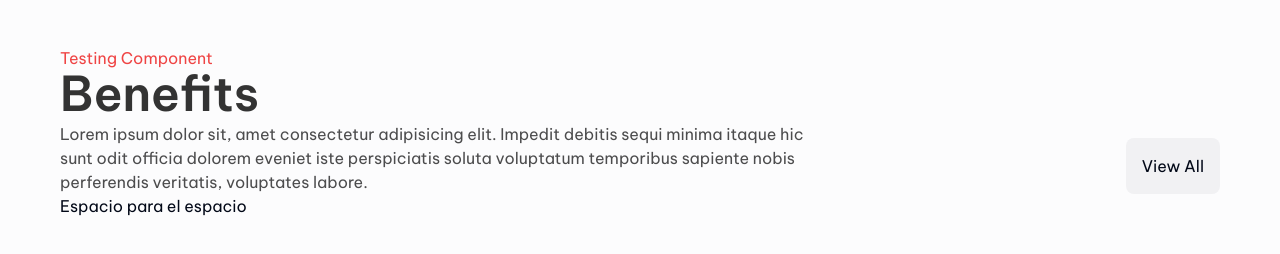
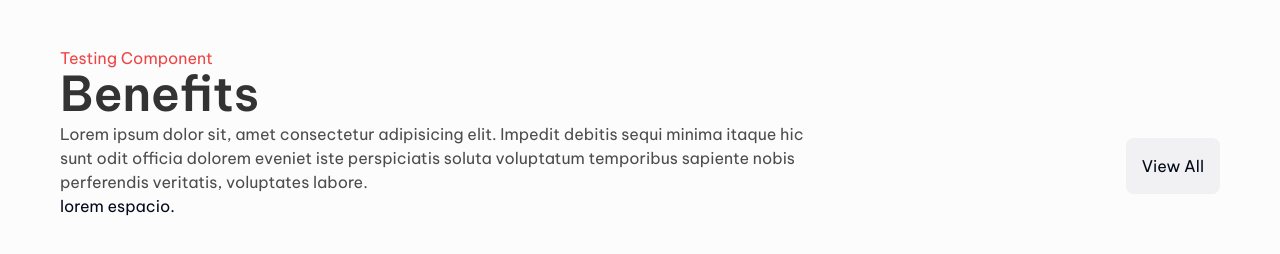
Before and after one commit to ManuelAlejandro93/innovarte, a React (Vite) app: page / in a window 1280 px wide. Shown: the part 482-736 px from the top of the page. Built offline with nearby package versions, Linux system fonts and the light colour scheme; what tailwindcss-animated would draw is missing.

Commit message:
Single Section Header - some corrections - Done.

```diff
--- a/src/Components/SingleSectionHeader/SingleSectionHeader.tsx
+++ b/src/Components/SingleSectionHeader/SingleSectionHeader.tsx
@@ -7,7 +7,7 @@ export const SingleSectionHeader = ({
   subtitle
 }: SingleSectionHeaderInterface) => {
   return (
-    <div>
+    <>
       <h2 className={`${fontsizes.titles} text-app-grey-20 mb-1 font-semibold`}>
         {title ?? loremTitle}
       </h2>
@@ -19,7 +19,7 @@ export const SingleSectionHeader = ({
           <AppButton text={'View All'}></AppButton>
         </span>
       </div>
-      <h1>Espacio para el espacio</h1>
-    </div>
+      <h3 className={`${fontsizes.general}`}>lorem espacio.</h3>
+    </>
   );
 };
```
